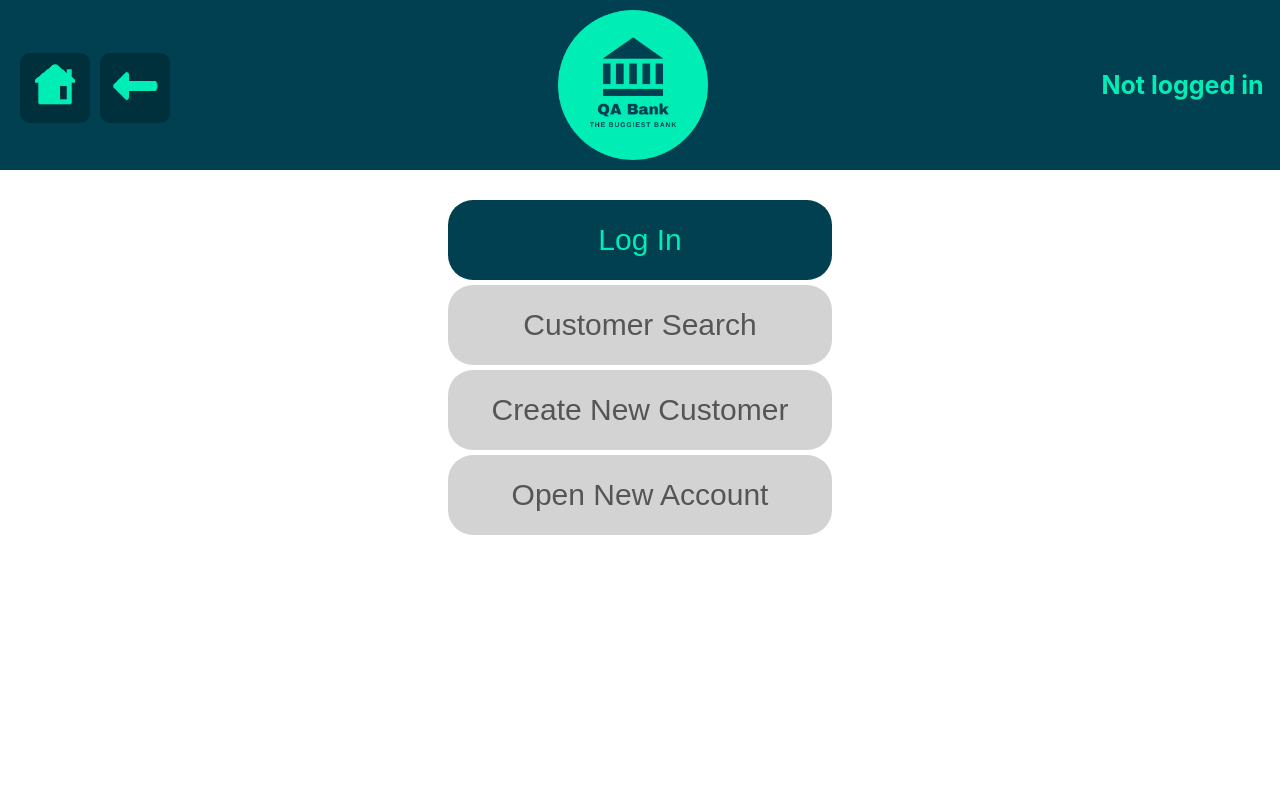
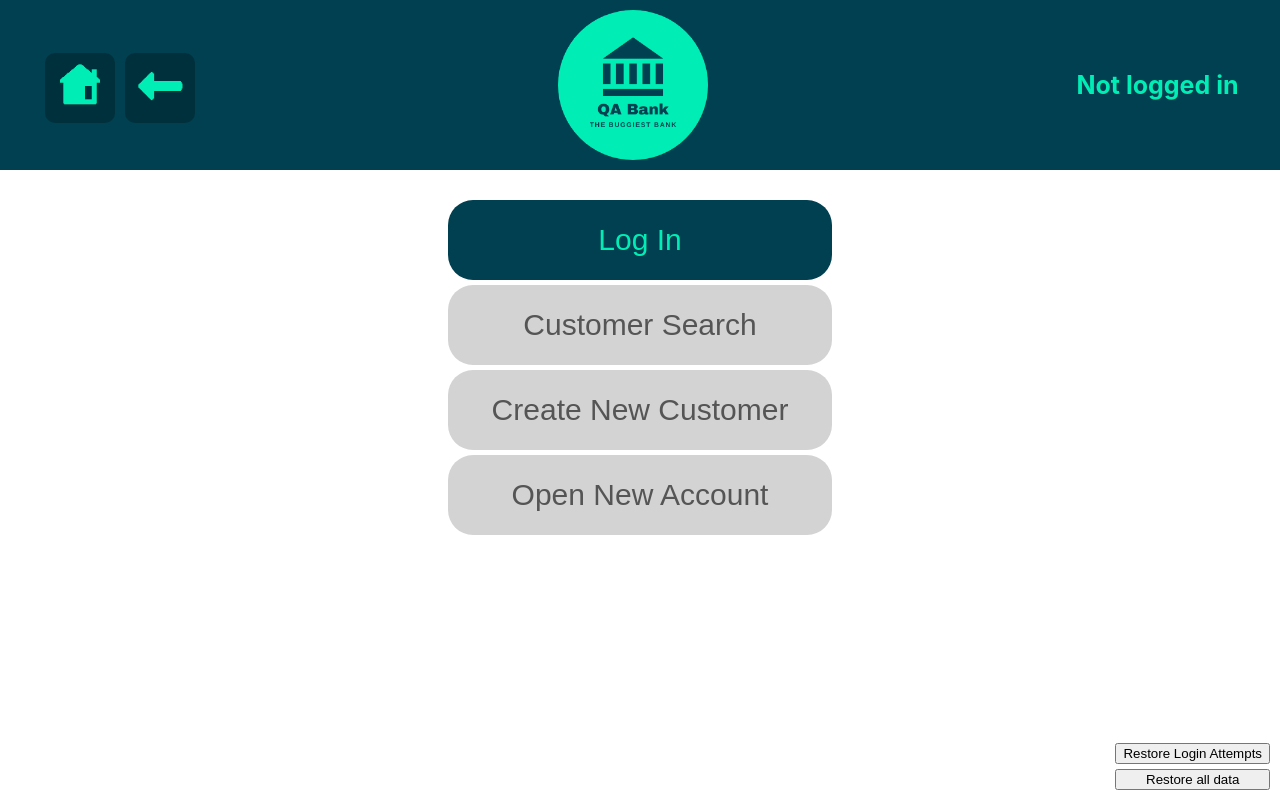
Before and after one commit to QACTrainers/LBG-QE, a React (Create React App) app in the folder src/main/client/: page /#/ in a window 1280 px wide. Built offline with nearby package versions, Linux system fonts and the light colour scheme; a web font is replaced by a local one.

Commit message:
CSS changes and new default user in db

```diff
--- a/src/main/client/src/App.css
+++ b/src/main/client/src/App.css
@@ -233,6 +233,7 @@ h3 {
 
 #logged-in-container {
   width: 175px;
+  margin-right: 25px;
 }
 
 #logged-in-container > button {
@@ -259,6 +260,10 @@ h3 {
   height: 70px;
   border-radius: 10px;
   margin-left: 10px;
+}
+
+#nav-button-container {
+  margin-left: 25px;
 }
 
 #header-container {
@@ -334,5 +339,16 @@ h3 {
 }
 
 #transfer-x {
-    font-size: 100px;
+  font-size: 100px;
 }
+
+/* Test buttons style */
+
+#testing-buttons {
+  display: flex;
+  flex-direction: column;
+  position: fixed;
+  bottom: 0;
+  right: 0;
+  margin: 10px;
+}
--- a/src/main/client/src/components/CustomerInputs.jsx
+++ b/src/main/client/src/components/CustomerInputs.jsx
@@ -30,7 +30,7 @@ const CustomerInputs = ({ createNew, customerId }) => {
 
   useEffect(() => {
     // sessionStorage.getItem("from-search") !== "true" && navigate("/customer-search")
-    !createNew && popoulateInputValues();
+    !createNew && populateInputValues();
   }, []);
 
   useEffect(() => {
@@ -287,7 +287,7 @@ const CustomerInputs = ({ createNew, customerId }) => {
     window.open(doc.output("bloburl"), "_blank");
   };
 
-  const popoulateInputValues = () => {
+  const populateInputValues = () => {
     let titleSelect = document.querySelector("#title-select");
     let snameInput = document.querySelector("#sname-input");
     let fnameInput = document.querySelector("#fname-input");
@@ -304,7 +304,7 @@ const CustomerInputs = ({ createNew, customerId }) => {
     let phoneInput = document.querySelector("#phone-input");
     let emailInput = document.querySelector("#email-input");
 
-    titleSelect.value = customerData.title ? customerData.title.toLowerCase() : "";
+    titleSelect.value = customerData.title ? customerData.title : "";
     snameInput.value = customerData.surname ? customerData.surname : "";
     fnameInput.value = customerData.firstName ? customerData.firstName : "";
     dobInput.value = customerData.dateOfBirth ? customerData.dateOfBirth : "";
@@ -346,7 +346,7 @@ const CustomerInputs = ({ createNew, customerId }) => {
       <div className="input-container">
         <span>Title*:</span>
         <br />
-        <select defaultValue={"default"} id="title-select" onBlur={checkTitle}>
+        <select defaultValue="default" id="title-select" onBlur={checkTitle}>
           <option value="default" disabled />
           <option value="Mr">Mr</option>
           <option value="Mrs">Mrs</option>
--- a/src/main/client/src/pages/MainMenu.jsx
+++ b/src/main/client/src/pages/MainMenu.jsx
@@ -18,9 +18,7 @@ const MainMenu = () => {
   const [username, setUsername] = useState("");
   const [userIsAdmin, setUserIsAdmin] = useState("");
 
-  useEffect (()=>
-    sessionStorage.setItem("from-search", "false"), []
-  )
+  useEffect(() => sessionStorage.setItem("from-search", "false"), []);
 
   useEffect(() => {
     setLoggedIn(localStorage.getItem("loggedIn"));
@@ -101,6 +99,13 @@ const MainMenu = () => {
     window.location.reload(false);
   };
 
+  const restoreData = () => {
+    window.confirm("Are you sure you want to reset all data on the site. This will affect all new, deleted and updated customers and accounts?")
+  }
+  const restoreLoginAttempts = () => {
+    window.confirm("Are you sure you want to reset all the login attempts for all users?")
+  }
+
   return (
     <div className="main-container main-menu-container">
       {/* <h2>Main Menu</h2> */}
@@ -129,7 +134,7 @@ const MainMenu = () => {
             <Link to="/customer-search">
               <button>Customer Search</button>
             </Link>
-            {userIsAdmin === "true" && (
+            {userIsAdmin === "true" ? (
               <>
                 <Link to="/create-customer">
                   <button>Create New Customer</button>
@@ -138,16 +143,25 @@ const MainMenu = () => {
                   <button>Open New Account</button>
                 </Link>
               </>
+            ) : (
+              <>
+                <InvalidButton content="Create New Cusotmer" err="Log in as an admin to access this function" />
+                <InvalidButton content="Create New Account" err="Log in as an admin to access this function" />
+              </>
             )}
           </>
         ) : (
           <>
-            <InvalidButton content="Customer Search" err="Log in as an admin to access this function" />
+            <InvalidButton content="Customer Search" err="Log in to access this function" />
             <InvalidButton content="Create New Customer" err="Log in as an admin to access this function" />
             <InvalidButton content="Open New Account" err="Log in as an admin to access this function" />
           </>
         )}
       </div>
+      <div id="testing-buttons">
+        <button onClick={restoreLoginAttempts}>Restore Login Attempts</button>
+        <button onClick={restoreData}>Restore all data</button>
+      </div>
     </div>
   );
 };
```
